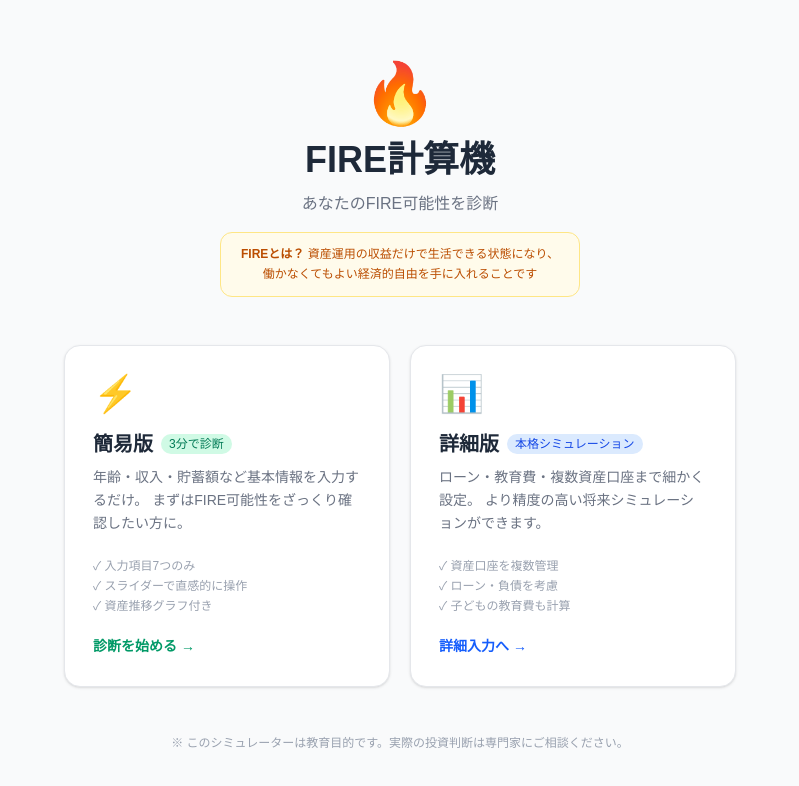
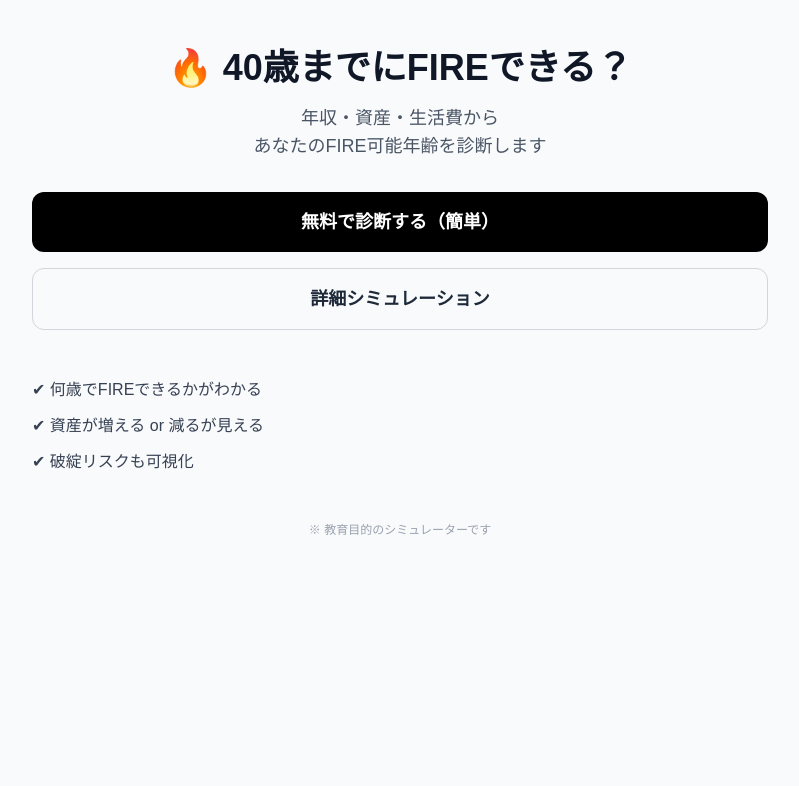
Before and after one commit to doubtmandaru231-ctrl/fire-calculator, a Next.js app: page / in a window 1280 px wide. Shown: the top 786 px of the page, without its empty margins (240-1039 px from the left). Built offline with nearby package versions, Linux system fonts and the light colour scheme.

Commit message:
improve landing page

```diff
--- a/src/app/page.tsx
+++ b/src/app/page.tsx
@@ -1,85 +1,45 @@
-import Link from 'next/link';
-
 export default function Home() {
   return (
-    <main className="min-h-screen flex flex-col items-center justify-center px-4 py-16">
+    <main className="max-w-3xl mx-auto px-4 py-12 text-center">
+
       {/* ヘッダー */}
-      <div className="text-center mb-12">
-        <div className="text-6xl mb-4">🔥</div>
-        <h1 className="text-4xl font-black text-gray-800 mb-3">FIRE計算機</h1>
-        <p className="text-gray-500 text-base">あなたのFIRE可能性を診断</p>
-        <div className="mt-4 bg-amber-50 border border-amber-200 rounded-xl px-5 py-3 inline-block">
-          <p className="text-xs text-amber-700 leading-relaxed">
-            <strong>FIREとは？</strong> 資産運用の収益だけで生活できる状態になり、<br className="hidden sm:block" />
-            働かなくてもよい経済的自由を手に入れることです
-          </p>
-        </div>
+      <h1 className="text-4xl font-black text-gray-900 mb-4">
+        🔥 40歳までにFIREできる？
+      </h1>
+
+      <p className="text-lg text-gray-600 mb-8">
+        年収・資産・生活費から<br />
+        あなたのFIRE可能年齢を診断します
+      </p>
+
+      {/* CTA */}
+      <div className="space-y-4">
+        <a
+          href="/simple"
+          className="block bg-black text-white py-4 rounded-xl font-bold text-lg hover:bg-gray-800 transition"
+        >
+          無料で診断する（簡単）
+        </a>
+
+        <a
+          href="/advanced"
+          className="block border border-gray-300 py-4 rounded-xl font-bold text-lg hover:bg-gray-100 transition"
+        >
+          詳細シミュレーション
+        </a>
       </div>
 
-      {/* 選択カード */}
-      <div className="w-full max-w-2xl grid grid-cols-1 gap-5 sm:grid-cols-2">
-        {/* 簡易版 */}
-        <Link
-          href="/simple"
-          className="group flex flex-col bg-white rounded-2xl shadow-sm border border-gray-200 p-7 hover:border-emerald-300 hover:shadow-md transition-all"
-        >
-          <div className="text-4xl mb-4">⚡</div>
-          <div className="flex items-center gap-2 mb-2">
-            <h2 className="text-xl font-bold text-gray-800">簡易版</h2>
-            <span className="text-xs font-medium bg-emerald-100 text-emerald-700 px-2 py-0.5 rounded-full">
-              3分で診断
-            </span>
-          </div>
-          <p className="text-sm text-gray-500 leading-relaxed mb-6">
-            年齢・収入・貯蓄額など基本情報を入力するだけ。
-            まずはFIRE可能性をざっくり確認したい方に。
-          </p>
-          <div className="mt-auto">
-            <ul className="text-xs text-gray-400 space-y-1 mb-5">
-              <li>✓ 入力項目7つのみ</li>
-              <li>✓ スライダーで直感的に操作</li>
-              <li>✓ 資産推移グラフ付き</li>
-            </ul>
-            <span className="inline-flex items-center gap-1 text-sm font-semibold text-emerald-600 group-hover:gap-2 transition-all">
-              診断を始める
-              <span>→</span>
-            </span>
-          </div>
-        </Link>
-
-        {/* 詳細版 */}
-        <Link
-          href="/advanced"
-          className="group flex flex-col bg-white rounded-2xl shadow-sm border border-gray-200 p-7 hover:border-blue-300 hover:shadow-md transition-all"
-        >
-          <div className="text-4xl mb-4">📊</div>
-          <div className="flex items-center gap-2 mb-2">
-            <h2 className="text-xl font-bold text-gray-800">詳細版</h2>
-            <span className="text-xs font-medium bg-blue-100 text-blue-700 px-2 py-0.5 rounded-full">
-              本格シミュレーション
-            </span>
-          </div>
-          <p className="text-sm text-gray-500 leading-relaxed mb-6">
-            ローン・教育費・複数資産口座まで細かく設定。
-            より精度の高い将来シミュレーションができます。
-          </p>
-          <div className="mt-auto">
-            <ul className="text-xs text-gray-400 space-y-1 mb-5">
-              <li>✓ 資産口座を複数管理</li>
-              <li>✓ ローン・負債を考慮</li>
-              <li>✓ 子どもの教育費も計算</li>
-            </ul>
-            <span className="inline-flex items-center gap-1 text-sm font-semibold text-blue-600 group-hover:gap-2 transition-all">
-              詳細入力へ
-              <span>→</span>
-            </span>
-          </div>
-        </Link>
+      {/* ベネフィット */}
+      <div className="mt-12 text-left space-y-3 text-gray-700">
+        <p>✔ 何歳でFIREできるかがわかる</p>
+        <p>✔ 資産が増える or 減るが見える</p>
+        <p>✔ 破綻リスクも可視化</p>
       </div>
 
-      <footer className="mt-12 text-xs text-gray-400 text-center">
-        ※ このシミュレーターは教育目的です。実際の投資判断は専門家にご相談ください。
-      </footer>
+      {/* フッター */}
+      <p className="mt-12 text-xs text-gray-400">
+        ※ 教育目的のシミュレーターです
+      </p>
     </main>
   );
 }
```
